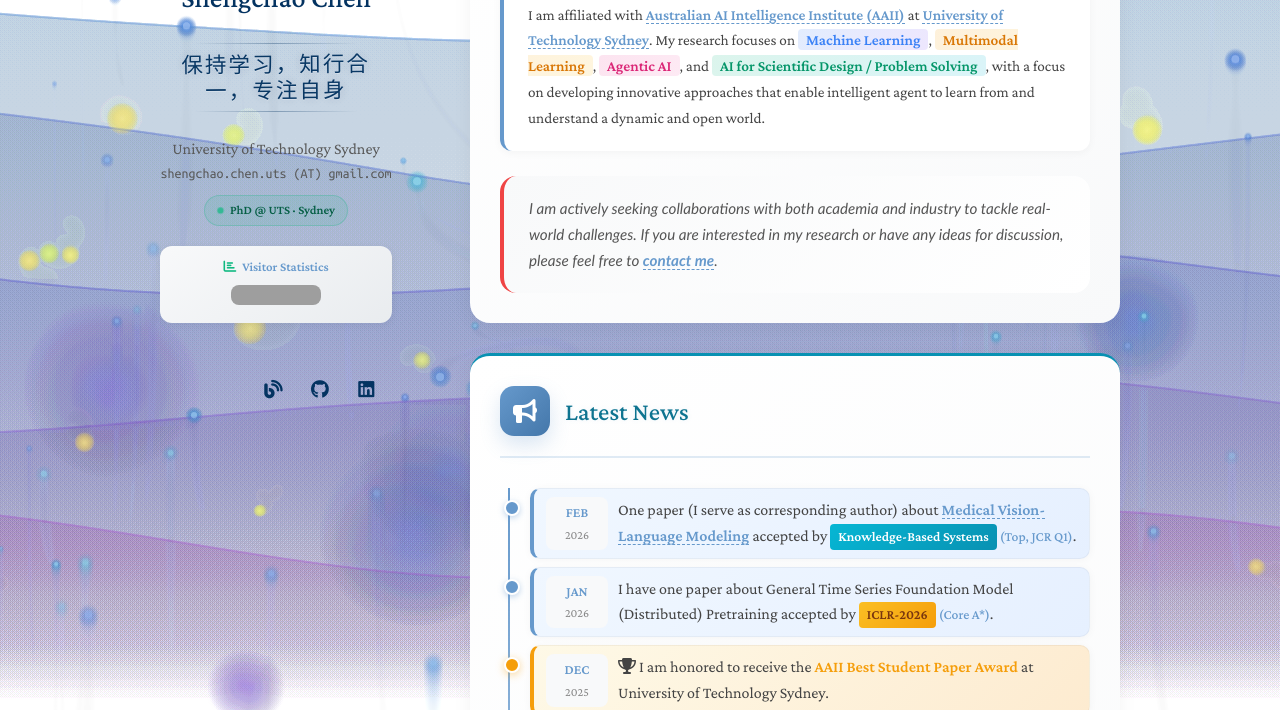
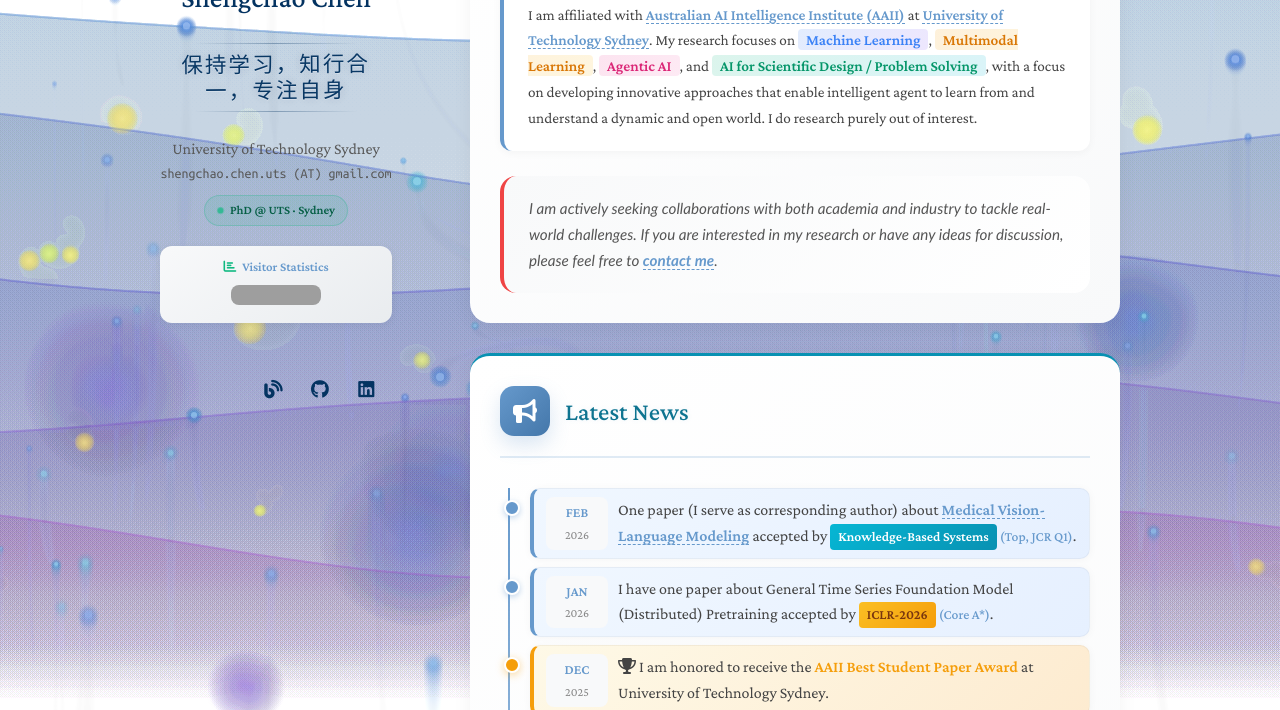
Before and after one commit to shengchaochen82/shengchaochen82.github.io, a Jekyll site: the page built from index.md, in a window 1280 px wide and 900 px high, cut to the strip 190-900 px from the top of the window. Built offline with Jekyll 4.4.1, drawn with Linux system fonts in a browser that asks for light colours; some web fonts are replaced; a style sheet for code colours, icons or effects is not loaded; grey boxes are pictures that could not be loaded.

Commit message:
Update about_research.html

```diff
--- a/_includes/about_research.html
+++ b/_includes/about_research.html
@@ -2,7 +2,7 @@
   <h2>About Me</h2>
 
   <div class="about-intro">
-    <p>I am affiliated with <a href="https://www.uts.edu.au/research/australian-artificial-intelligence-institute" target="_blank">Australian AI Intelligence Institute (AAII)</a> at <a href="https://www.uts.edu.au/" target="_blank">University of Technology Sydney</a>. My research focuses on <span class="research-highlight federated">Machine Learning</span>, <span class="research-highlight multimodal">Multimodal Learning</span>, <span class="research-highlight agent">Agentic AI</span>, and <span class="research-highlight llm">AI for Scientific Design / Problem Solving</span>, with a focus on developing innovative approaches that enable intelligent agent to learn from and understand a dynamic and open world.</p>
+    <p>I am affiliated with <a href="https://www.uts.edu.au/research/australian-artificial-intelligence-institute" target="_blank">Australian AI Intelligence Institute (AAII)</a> at <a href="https://www.uts.edu.au/" target="_blank">University of Technology Sydney</a>. My research focuses on <span class="research-highlight federated">Machine Learning</span>, <span class="research-highlight multimodal">Multimodal Learning</span>, <span class="research-highlight agent">Agentic AI</span>, and <span class="research-highlight llm">AI for Scientific Design / Problem Solving</span>, with a focus on developing innovative approaches that enable intelligent agent to learn from and understand a dynamic and open world. I do research purely out of interest. </p>
   </div>
 
   <div class="collaboration-section">
```
